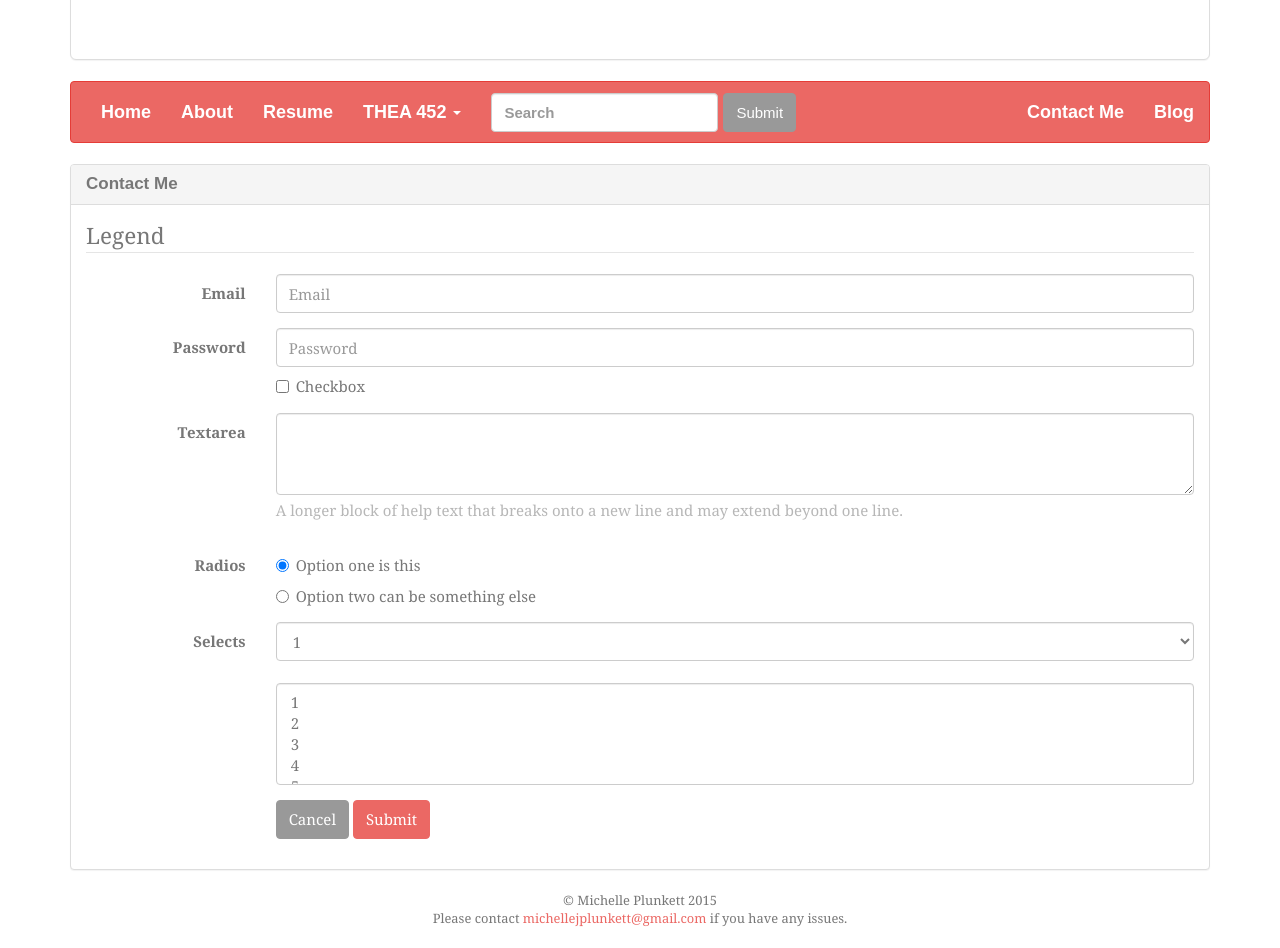
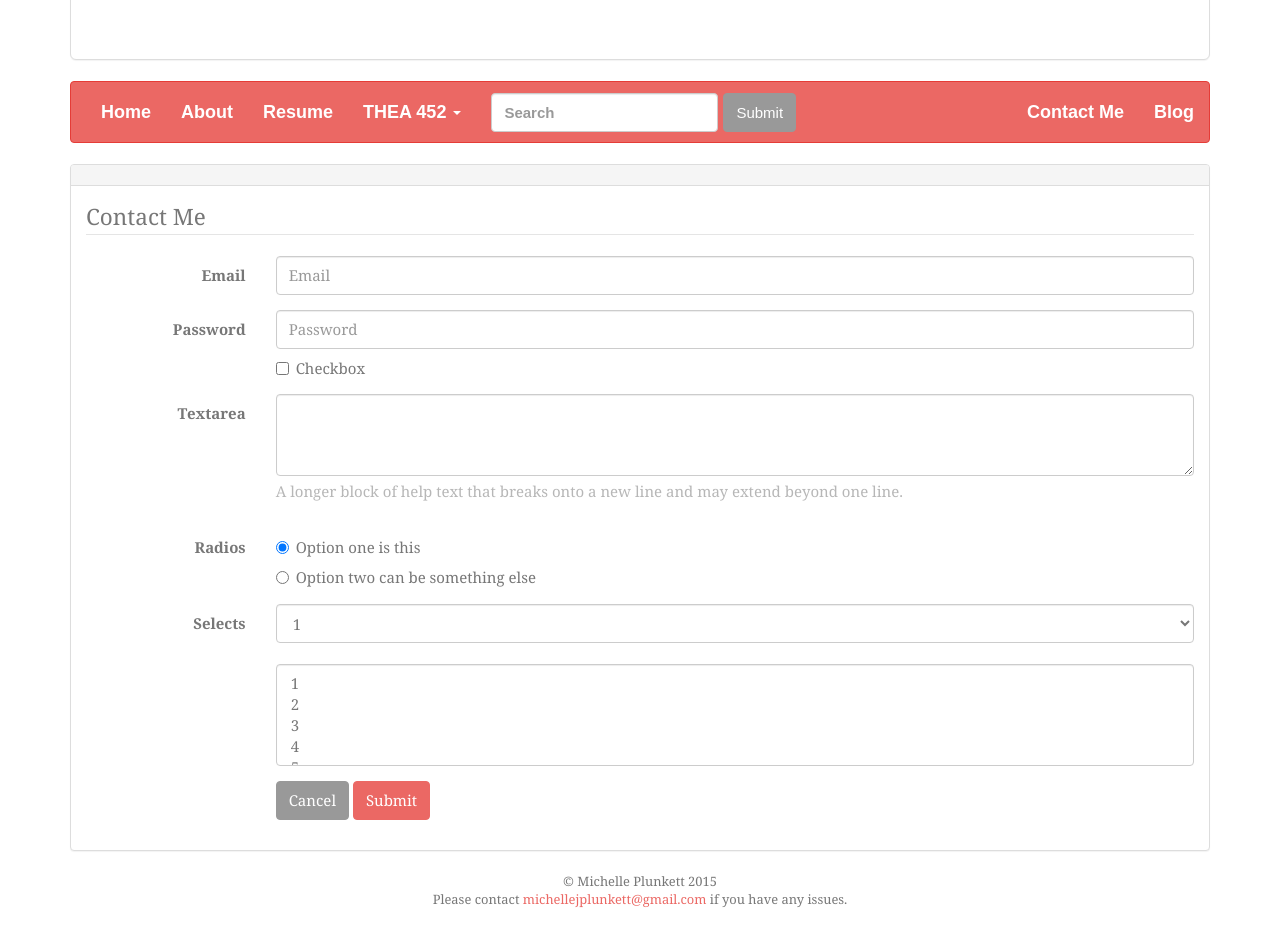
Before and after one commit to michelleplunkett/michelleplunkett.github.io, a Jekyll site: the page built from contactme.html, in a window 1280 px wide, cut to the strip 339-1287 px from the top of the page. Built offline with Jekyll 4.4.1, drawn with Linux system fonts in a browser that asks for light colours; nearby versions of some CDN libraries; some web fonts are replaced; Markdown is read by kramdown in place of the engine named in the settings.

Commit message:
Update contactme.html

```diff
--- a/contactme.html
+++ b/contactme.html
@@ -3,11 +3,11 @@ layout: default
 title: "Contact Me"
 ---
 			<div class="panel panel-default">
-				<div class="panel-heading"><h3 class="panel-title">Contact Me</h3></div>
+				<div class="panel-heading"> </div>
 					<div class="panel-body">
             <form class="form-horizontal">
               <fieldset>
-                <legend>Legend</legend>
+                <legend>Contact Me</legend>
                 <div class="form-group">
                   <label for="inputEmail" class="col-lg-2 control-label">Email</label>
                   <div class="col-lg-10">
```
